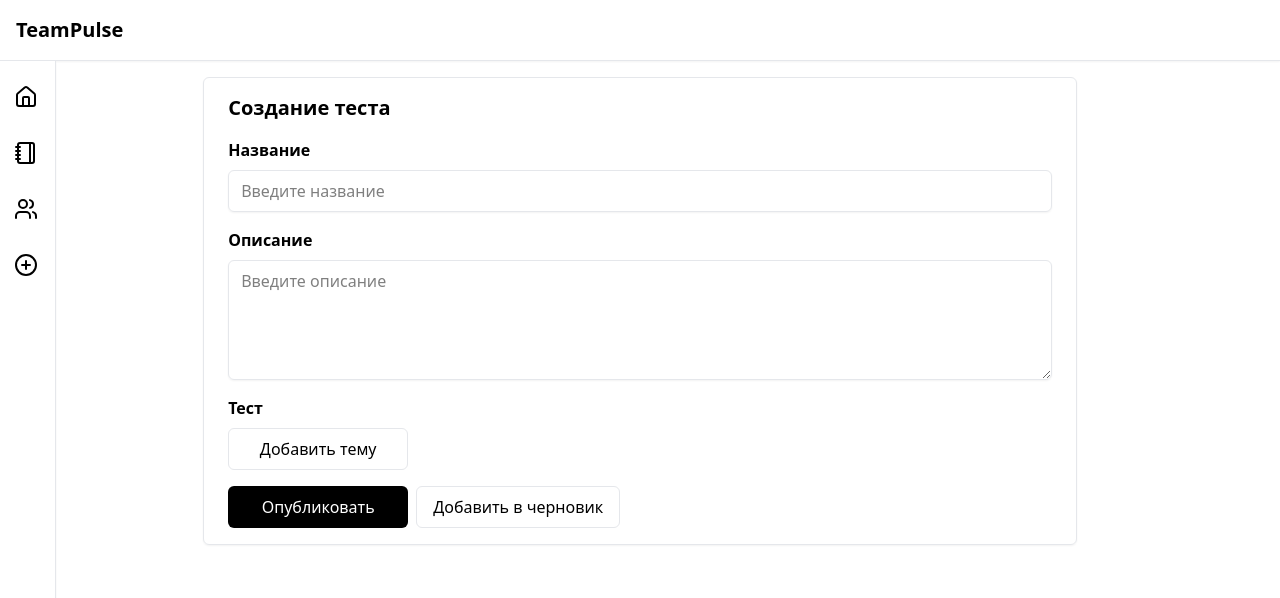
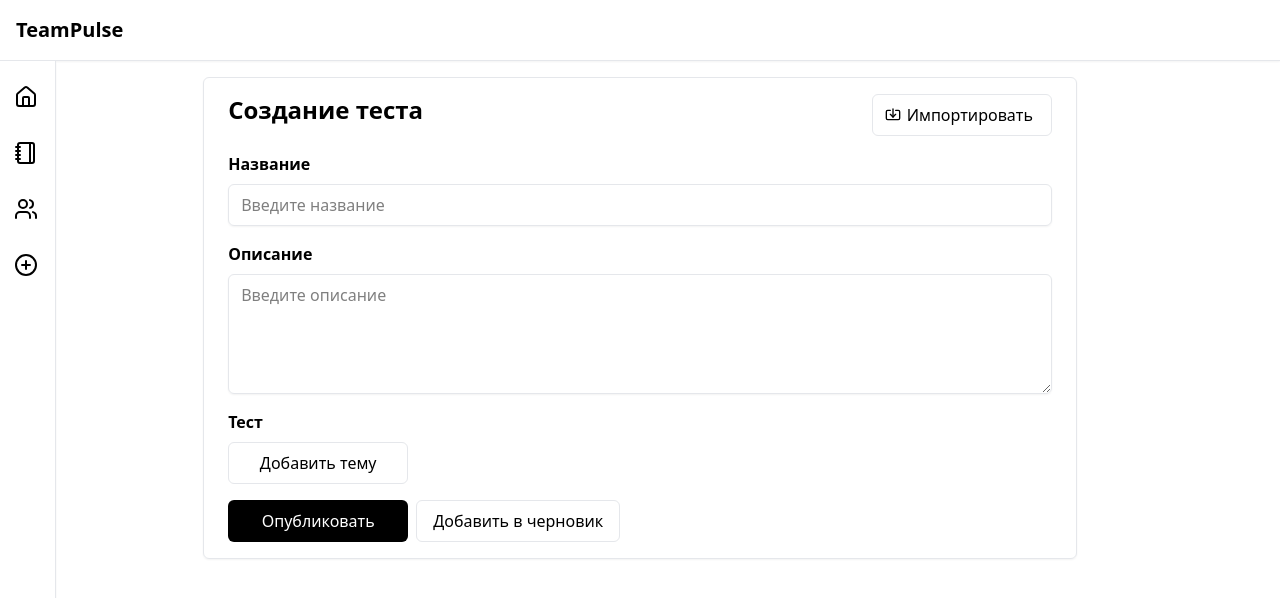
Before and after one commit to techman32/TeamPulse-v2, a Next.js app: page /dashboard/tests/create in a window 1280 px wide. Shown: the top 598 px of the page. Built offline with nearby package versions, Linux system fonts and the light colour scheme.

Commit message:
Добавил возможность задавать иконки кнопкам, добавил кнопку Импорта в создании теста

```diff
--- a/src/entities/test-creation/ui/TestCreation.tsx
+++ b/src/entities/test-creation/ui/TestCreation.tsx
@@ -4,6 +4,7 @@ import Button from '@/shared/ui/Button'
 import Textarea from '@/shared/ui/Textarea'
 import TestFormWithTheme from '@/entities/test-creation/ui/TestFormWithTheme'
 import {useTestCreationStore} from '@/entities/test-creation/model/store'
+import {Import} from 'lucide-react'
 
 export default function TestCreation() {
   const store = useTestCreationStore()
@@ -14,7 +15,10 @@ export default function TestCreation() {
 
   return (
     <div className={'flex flex-col gap-4'}>
-      <h1 className={'font-bold text-xl'}>Создание теста</h1>
+      <div className={'flex justify-between flex-wrap gap-4'}>
+        <h1 className={'font-bold text-2xl'}>Создание теста</h1>
+        <Button text={'Импортировать'} color={'secondary'} icon={<Import size={16}/>}/>
+      </div>
       <div className={'flex flex-col gap-2'}>
         <h2 className={'font-semibold'}>Название</h2>
         <Input
@@ -33,7 +37,7 @@ export default function TestCreation() {
         <h2 className={'font-semibold'}>Тест</h2>
         <TestFormWithTheme/>
       </div>
-      <div className={'flex gap-2'}>
+      <div className={'flex gap-2 flex-wrap'}>
         <Button text={'Опубликовать'} onClick={handleSubmit}/>
         <Button text={'Добавить в черновик'} color={'secondary'}/>
       </div>
--- a/src/shared/ui/Button.tsx
+++ b/src/shared/ui/Button.tsx
@@ -1,22 +1,29 @@
-import {ButtonHTMLAttributes} from 'react'
+import {ButtonHTMLAttributes, ReactNode} from 'react'
 import cn from 'classnames'
 
 interface ButtonProps extends ButtonHTMLAttributes<HTMLButtonElement> {
   text: string,
   color?: 'primary' | 'secondary' | 'danger'
+  icon?: ReactNode
 }
 
-export default function Button({text, color = 'primary', ...props}: ButtonProps) {
+export default function Button({text, color = 'primary', icon, ...props}: ButtonProps) {
   return (
     <button
       {...props}
-      className={cn('rounded-md min-w-[180px] px-4 py-2 transition-all cursor-pointer', {
+      className={cn('relative rounded-md min-w-[180px] px-4 py-2 transition-all cursor-pointer', {
         'bg-black text-white hover:bg-black/85 active:bg-black/80': color === 'primary',
         'bg-white border border-gray-200 text-black hover:bg-gray-50 active:bg-gray-100': color === 'secondary',
-        'bg-red-500 text-white hover:bg-red-500/85 active:bg-red-500/80': color === 'danger'
+        'bg-red-500 text-white hover:bg-red-500/85 active:bg-red-500/80': color === 'danger',
+        'pl-8 pr-4': icon
       })}
     >
       {text}
+      {icon && (
+        <span className={'absolute left-3 top-1/2 transform -translate-y-1/2 pointer-events-none'}>
+          {icon}
+        </span>
+      )}
     </button>
   )
 }
```
